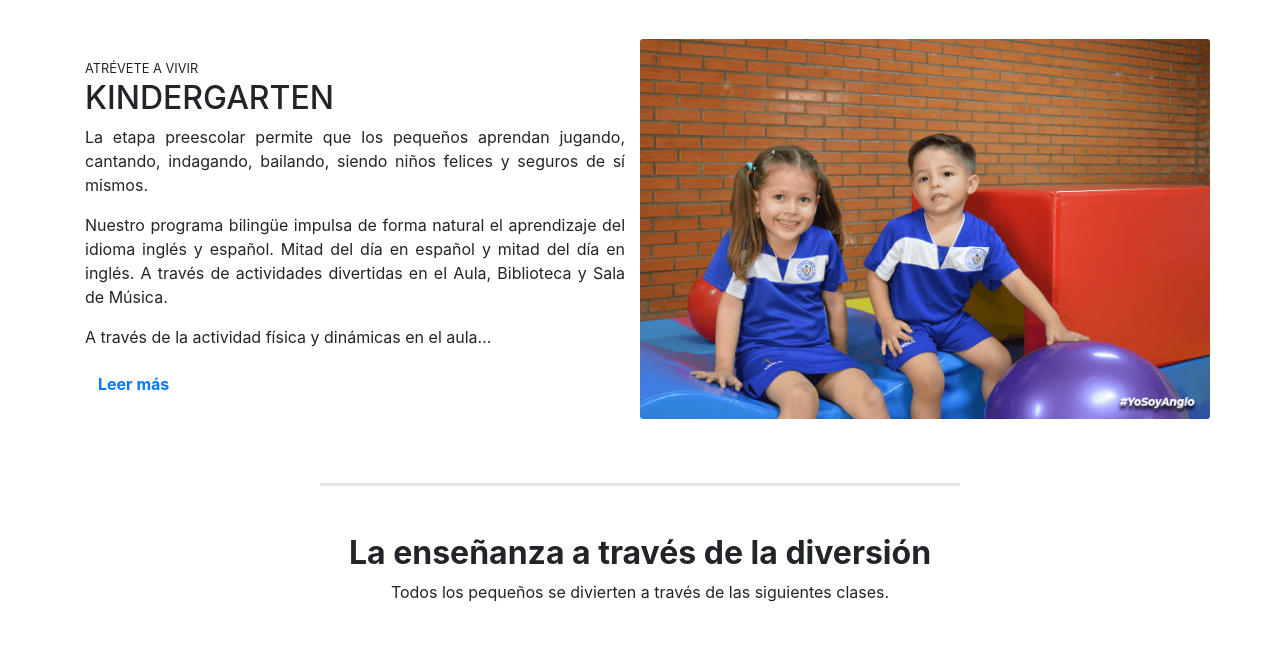
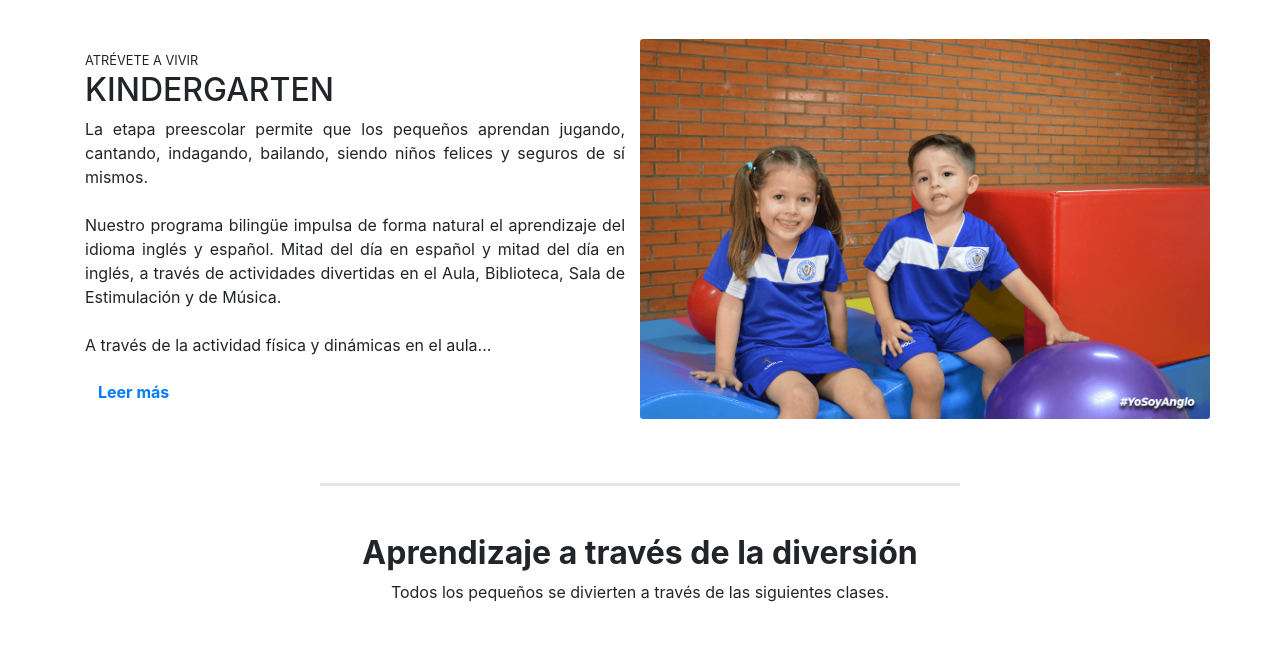
Before and after one commit to PipsVazquez/colegioanglo, a plain HTML site: page kindergarten.html in a window 1280 px wide. Shown: the part 117-766 px from the top of the page. Drawn offline with nearby package versions, Linux system fonts and the light colour scheme; some packages are replaced by stand-ins of ours; a script that the page names is missing.

Commit message:
kinder -> textos

```diff
--- a/kindergarten.html
+++ b/kindergarten.html
@@ -111,19 +111,17 @@
                             <h2>Kindergarten</h2>
                         </div>
                         <div class="text-justify">
-                            <p>La etapa preescolar permite que los pequeños aprendan jugando, cantando, indagando, bailando, siendo niños felices
-                            y seguros de sí mismos.</p>
-                            <p> Nuestro programa bilingüe impulsa de forma natural el aprendizaje del idioma inglés y español. Mitad del día en español y mitad del día en inglés.
-                            A través de actividades divertidas en el Aula, Biblioteca y Sala de Música.</p>
-                            <p>A través de la actividad física y dinámicas en el aula<span id="dots">...</span><span id="more">, los alumnos desarrollan funciones mentales como son la memoria, imaginación,
-                            atención, desarrollo del lenguaje, fortaleciendo su confianza, seguridad y autonomía.
+                            <p>La etapa preescolar permite que los pequeños aprendan jugando, cantando, indagando, bailando, siendo niños felices y seguros de sí mismos.
+                            <br> <br>
+                            Nuestro programa bilingüe impulsa de forma natural el aprendizaje del idioma inglés y español. Mitad del día en español y mitad del día en inglés, a través de actividades divertidas en el Aula, Biblioteca, Sala de Estimulación y de Música.
+                            <br> <br>
+                            A través de la actividad física y dinámicas en el aula<span id="dots">...</span><span id="more">, los alumnos desarrollan funciones mentales como son la memoria, imaginación, atención, desarrollo del lenguaje, fortaleciendo su confianza, seguridad y autonomía.
                             <br>
                             <br>
-                            Considerada una de las actividades deportivas más completas, la Natación contribuye en el desarrollo de la independencia y autoconfianza del niño,
-                            además de ejercitar los músculos, la coordinación motora, el sistema circulatorio y respiratorio.
+                            Considerada una de las actividades deportivas más completas, la Natación contribuye en el desarrollo de la independencia y autoconfianza del niño, además de ejercitar los músculos, la coordinación motora, el sistema circulatorio y respiratorio.
                             <br>
                             <br>
-                            <small>Incorporada a la SEP (Secretaría de Educación Pública) y contamos con la certificación de Bachillerato Internacional IB en el Programa de la Escuela Primaria (PEP).</small></span>
+                            <small>Incorporado a la SEP.<br>Certificación del Bachillerato Internacional IB en el Programa de la Escuela Primaria (PEP).  </small></span>
                             </p>
                         </div>
                         <button onclick="myFunction()" id="myBtn" class="btn btn-link font-weight-bold">Leer más</button>
@@ -143,7 +141,7 @@
         <section class="text-center my-5">
                 <!-- Section heading -->
                 <div class=" my-5">
-                <h2 class="h1-responsive font-weight-bold">La enseñanza a través de la diversión</h2>
+                <h2 class="h1-responsive font-weight-bold">Aprendizaje a través de la diversión</h2>
                 <p class="page-description text-center">Todos los pequeños se divierten a través de las siguientes clases.</p>
             </div>
                 <div class="container">
```
